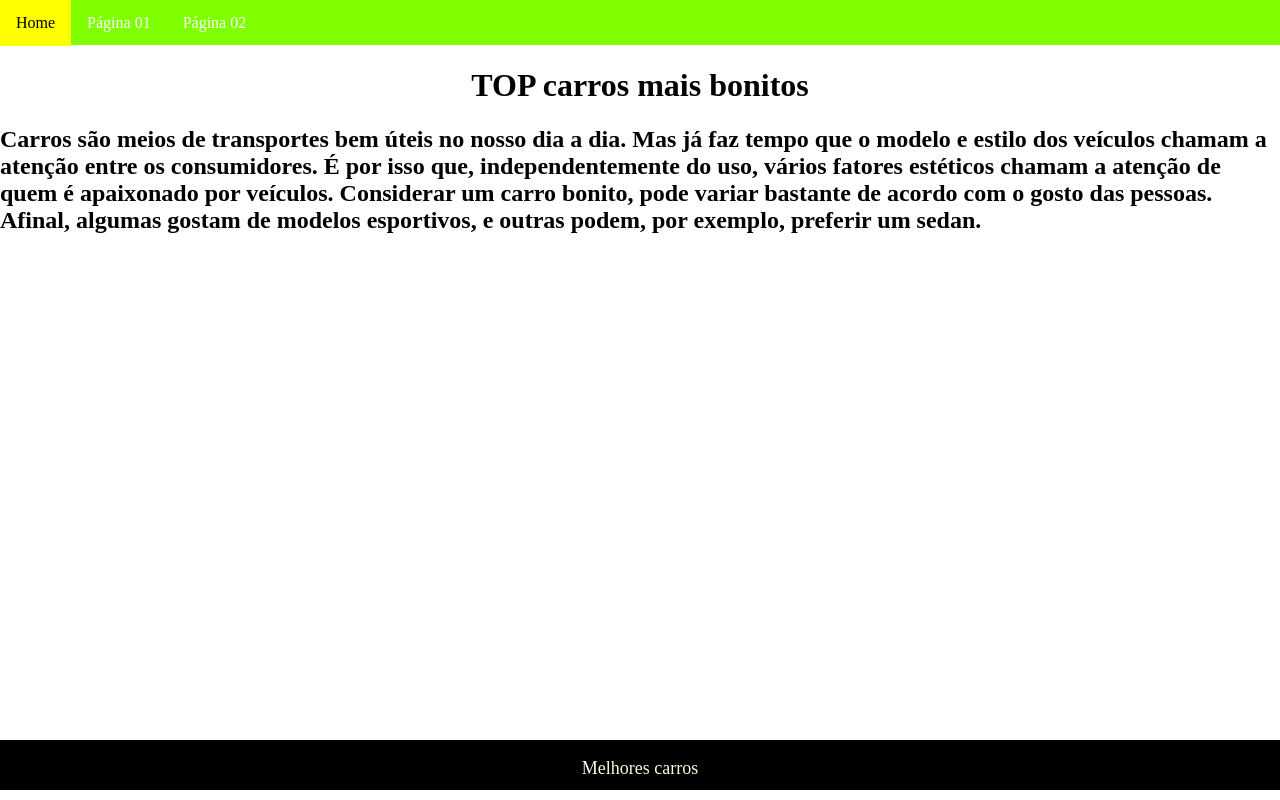
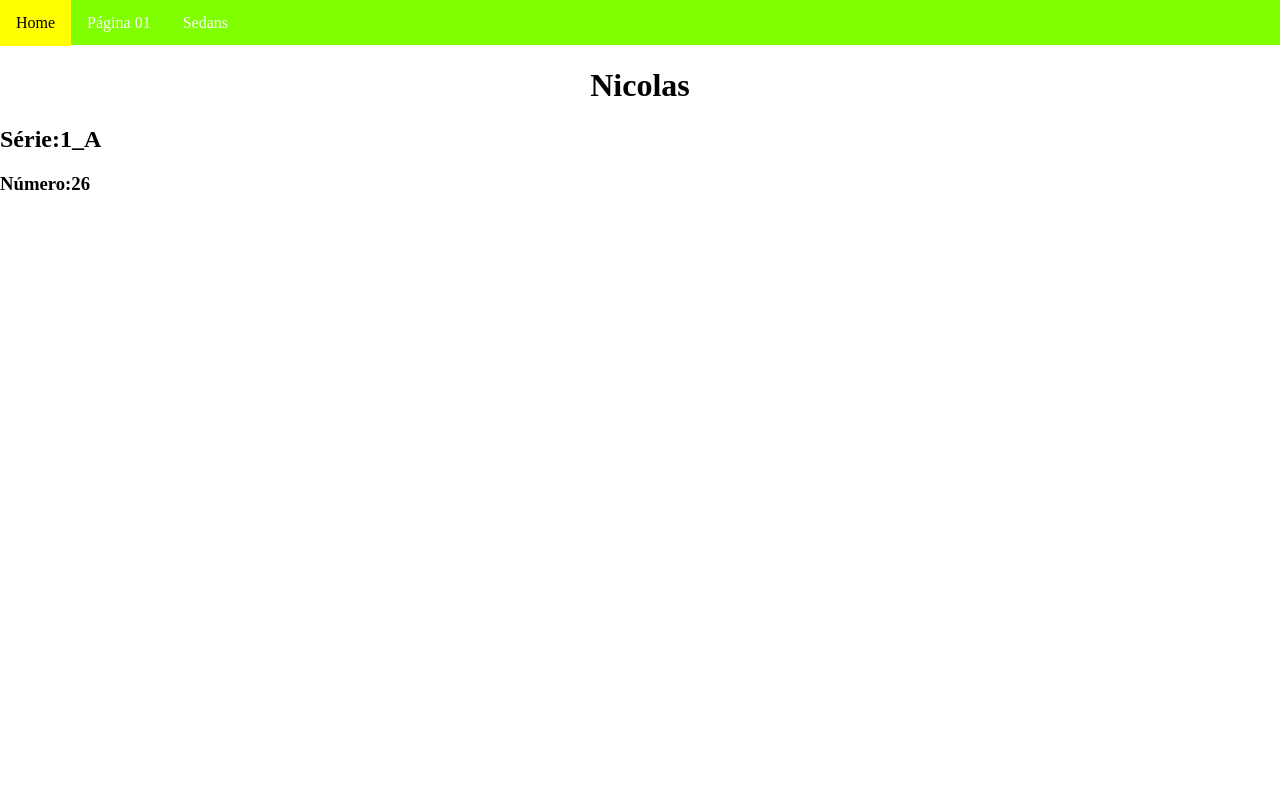
Before and after one commit to nicolassyuki/primeiroa_2t, a plain HTML site: page index.html in a window 1280 px wide. Drawn offline with Linux system fonts and the light colour scheme.

Commit message:
Add files via upload
mudança 26/08

```diff
--- a/index.html
+++ b/index.html
@@ -12,17 +12,12 @@
           <ul>
               <li><a href="index.html">Home</a></li>
               <li><a href="pagina01.html">Página 01</a></li>
-              <li><a href="pagina02.hyml">Página 02</a></li>
+              <li><a href="pagina02.html">Sedans</a></li>
           </ul>
       </nav>
-    <h1>TOP carros mais bonitos</h1>
-    <h2> Carros são meios de transportes bem úteis no nosso dia a dia. Mas já faz tempo que o modelo e estilo dos veículos chamam a atenção entre os consumidores.
-
-      É por isso que, independentemente do uso, vários fatores estéticos chamam a atenção de quem é apaixonado por veículos. Considerar um carro bonito, pode variar bastante de acordo com o gosto das pessoas. Afinal, algumas gostam de modelos esportivos, e outras podem, por exemplo, preferir um sedan.
-      </h2>
-    <div class="rodape">
-      <p>Melhores carros  </p>
-
-    </div>
+    <h1></h1>
+    <h1>Nicolas</h1>
+    <h2>Série:1_A </h2>
+    <h3>Número:26</h3>
   </body>
 </html>
```
Also changed, not shown: pagina01.html (+10 -1 lines), pagina02.html (+1 -1 lines).
